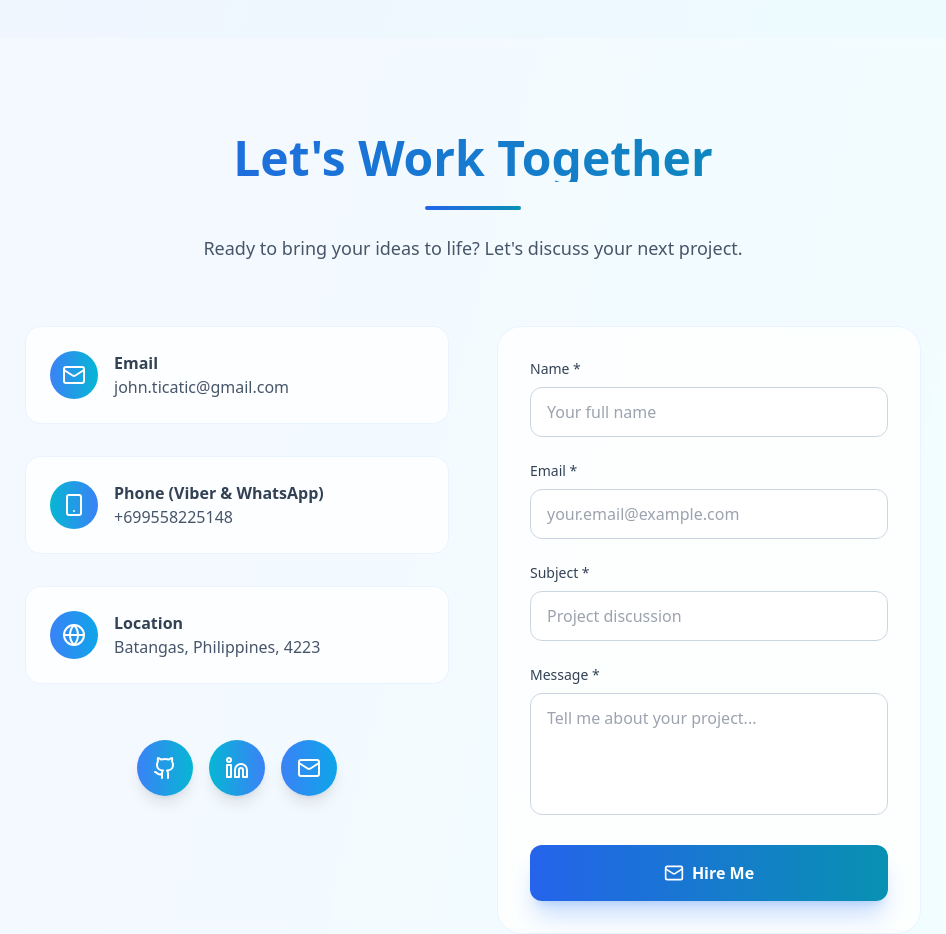
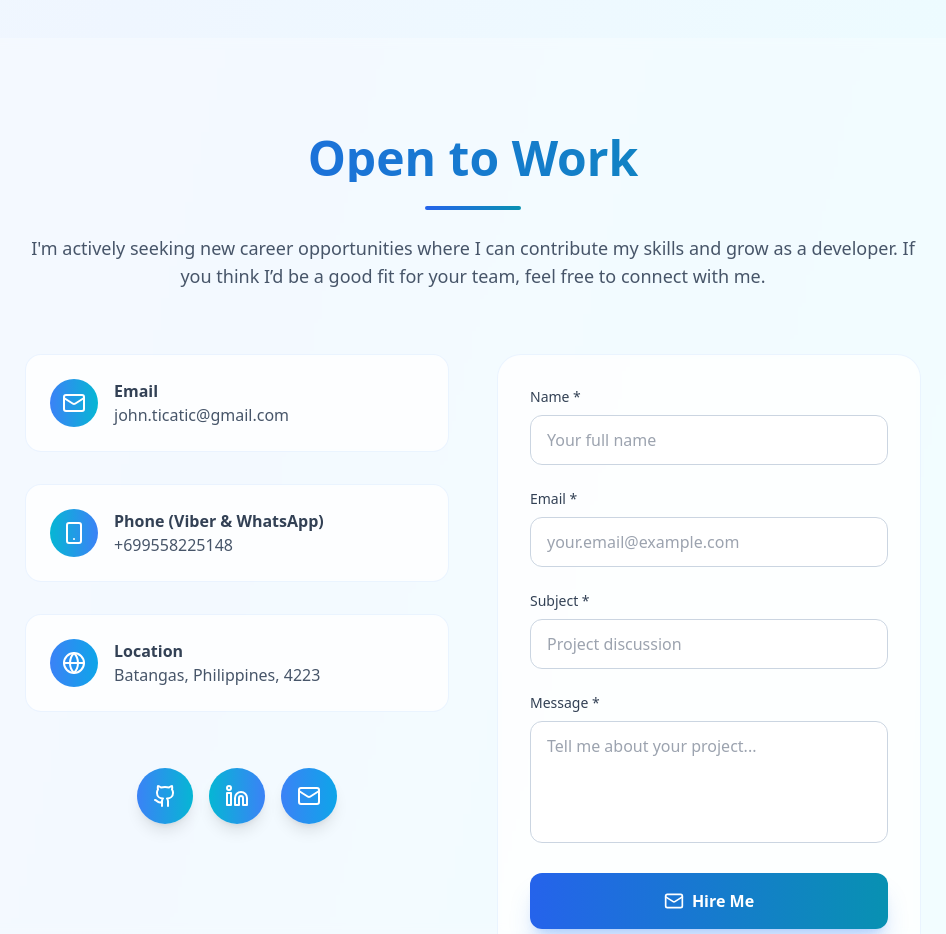
Before and after one commit to aiannyyyy/my-portfolio, a React (Vite) app: page / in a window 1280 px wide. Shown: the part 4160-5094 px from the top of the page, without its empty margins (167-1113 px from the left). Built offline with nearby package versions, Linux system fonts and the light colour scheme.

Commit message:
changing the details of the contacts

```diff
--- a/src/components/Content.tsx
+++ b/src/components/Content.tsx
@@ -503,9 +503,14 @@ export default function ModernPortfolio() {
       <section id="contact" className="py-24 px-6 lg:px-8 bg-white/30 dark:bg-slate-900/30 backdrop-blur-sm">
         <div className="max-w-4xl mx-auto">
           <div className="text-center mb-16">
-            <h2 className="text-4xl md:text-5xl font-bold mb-6 bg-gradient-to-r from-blue-600 to-cyan-600 bg-clip-text text-transparent">Let's Work Together</h2>
+            <h2 className="text-4xl md:text-5xl font-bold mb-6 bg-gradient-to-r from-blue-600 to-cyan-600 bg-clip-text text-transparent">
+              Open to Work
+            </h2>
             <div className="w-24 h-1 bg-gradient-to-r from-blue-600 to-cyan-600 mx-auto rounded-full"></div>
-            <p className="text-lg text-slate-600 dark:text-slate-400 mt-6">Ready to bring your ideas to life? Let's discuss your next project.</p>
+            <p className="text-lg text-slate-600 dark:text-slate-400 mt-6">
+              I'm actively seeking new career opportunities where I can contribute my skills and grow as a developer.
+              If you think I’d be a good fit for your team, feel free to connect with me.
+            </p>
           </div>
 
           <div className="grid md:grid-cols-2 gap-12">
```
